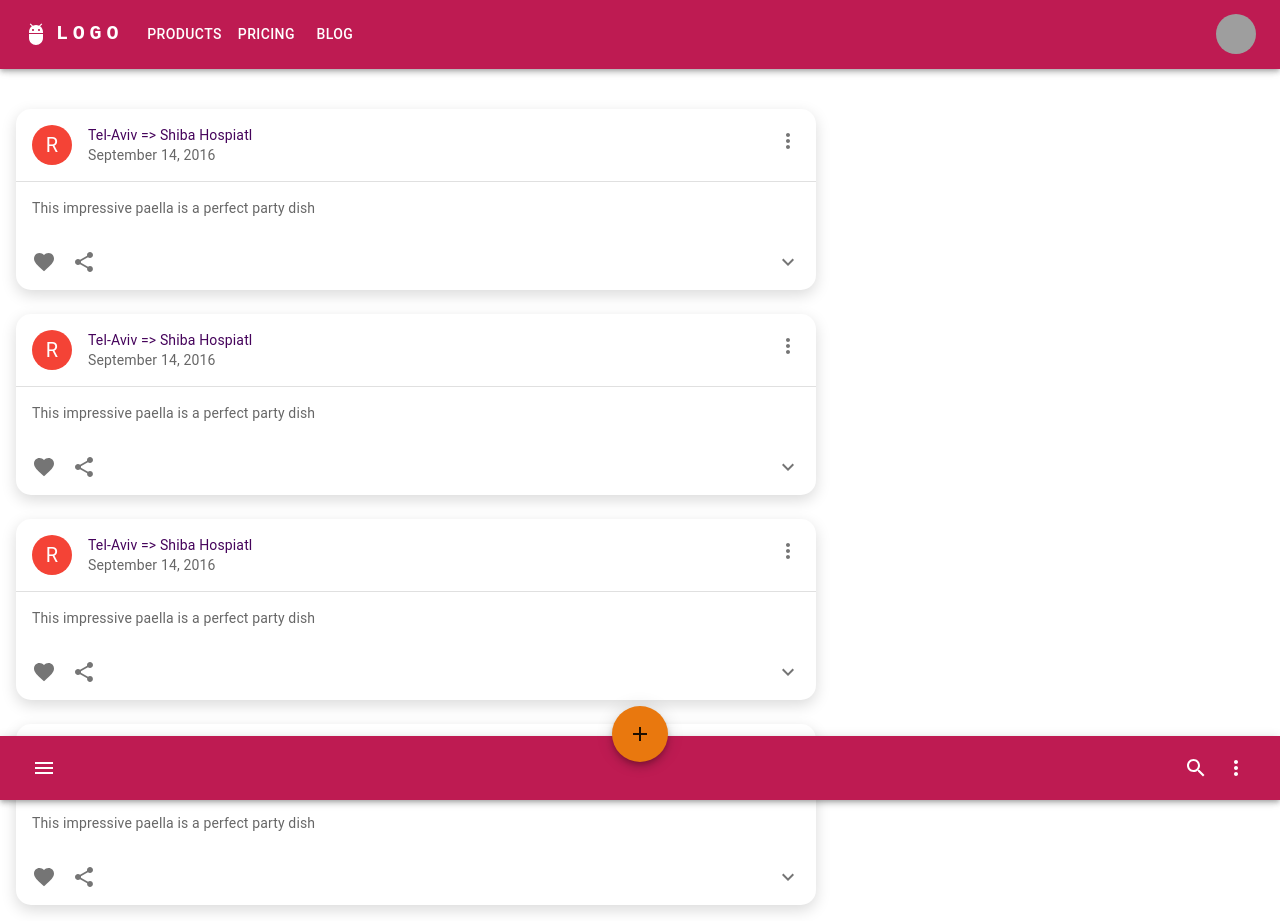
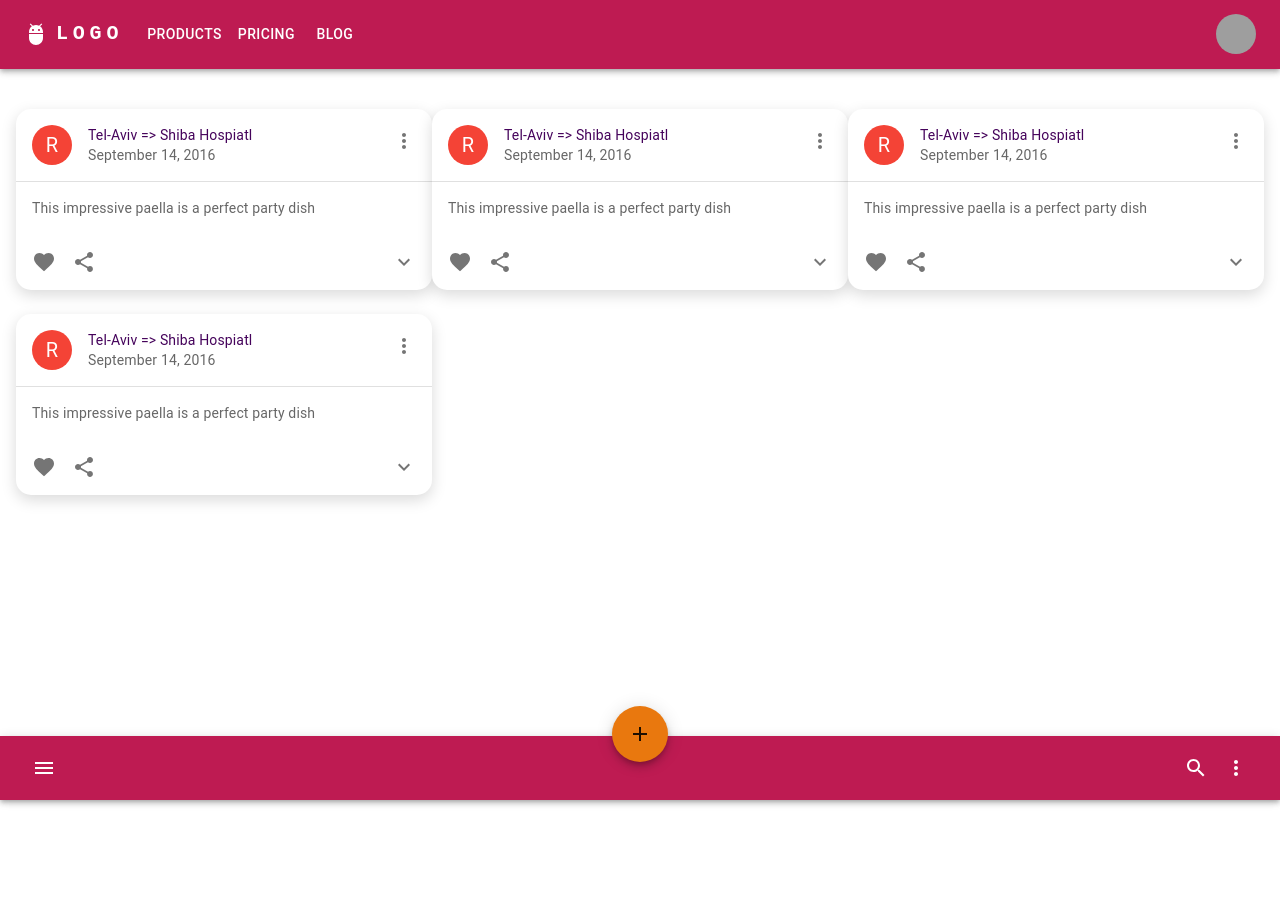
Before and after one commit to dhasdiel/DriveToGood_Frontend, a React (Create React App) app: page / in a window 1280 px wide. After the commit the page ends 800 px from the top, so only its background shows below. Built offline with nearby package versions, Linux system fonts and the light colour scheme; grey boxes are pictures that could not be loaded.

Commit message:
added services FOLDER

```diff
--- a/package.json
+++ b/package.json
@@ -10,6 +10,7 @@
     "@testing-library/jest-dom": "^5.16.4",
     "@testing-library/react": "^13.2.0",
     "@testing-library/user-event": "^13.5.0",
+    "axios": "^0.27.2",
     "react": "^18.1.0",
     "react-dom": "^18.1.0",
     "react-router-dom": "^6.3.0",
--- a/src/components/rides/RideItem.js
+++ b/src/components/rides/RideItem.js
@@ -50,7 +50,7 @@ export default function RideItem() {
   return (
     <Card
       sx={{
-        maxWidth: 800,
+        // maxWidth: 800,
         boxShadow: "rgba(0, 0, 0, 0.15) 0px 5px 15px 0px",
         borderRadius: "15px",
       }}
--- a/src/components/rides/Rides.js
+++ b/src/components/rides/Rides.js
@@ -9,16 +9,16 @@ const Rides = (props) => {
   return (
     <Box sx={{ flexGrow: 1, justifyContent:"center", display:"flex"}}>
     <Grid container rowSpacing={3}  sx={{m:2}}>
-      <Grid item xs={12}>
+      <Grid item xs={12} md={6} lg={4}>
         <RideItem />
       </Grid>
-      <Grid item xs={12}>
+      <Grid item xs={12} md={6} lg={4}>
         <RideItem />
       </Grid>
-      <Grid item xs={12}>
+      <Grid item xs={12} md={6} lg={4}>
         <RideItem />
       </Grid>
-      <Grid item xs={12}>
+      <Grid item xs={12} md={6} lg={4}>
         <RideItem />
       </Grid>
     </Grid>
--- /dev/null
+++ b/src/services/index.js
@@ -0,0 +1,3 @@
+/**HERE WE PLACE ALL THE FUNCTIONS FOR THE COMMUNICATIONS WITH THE BACKEND */
+
+import axios from "axios";
```
Also changed, not shown: 1 other file (tests, documents, lock files or other folders).
